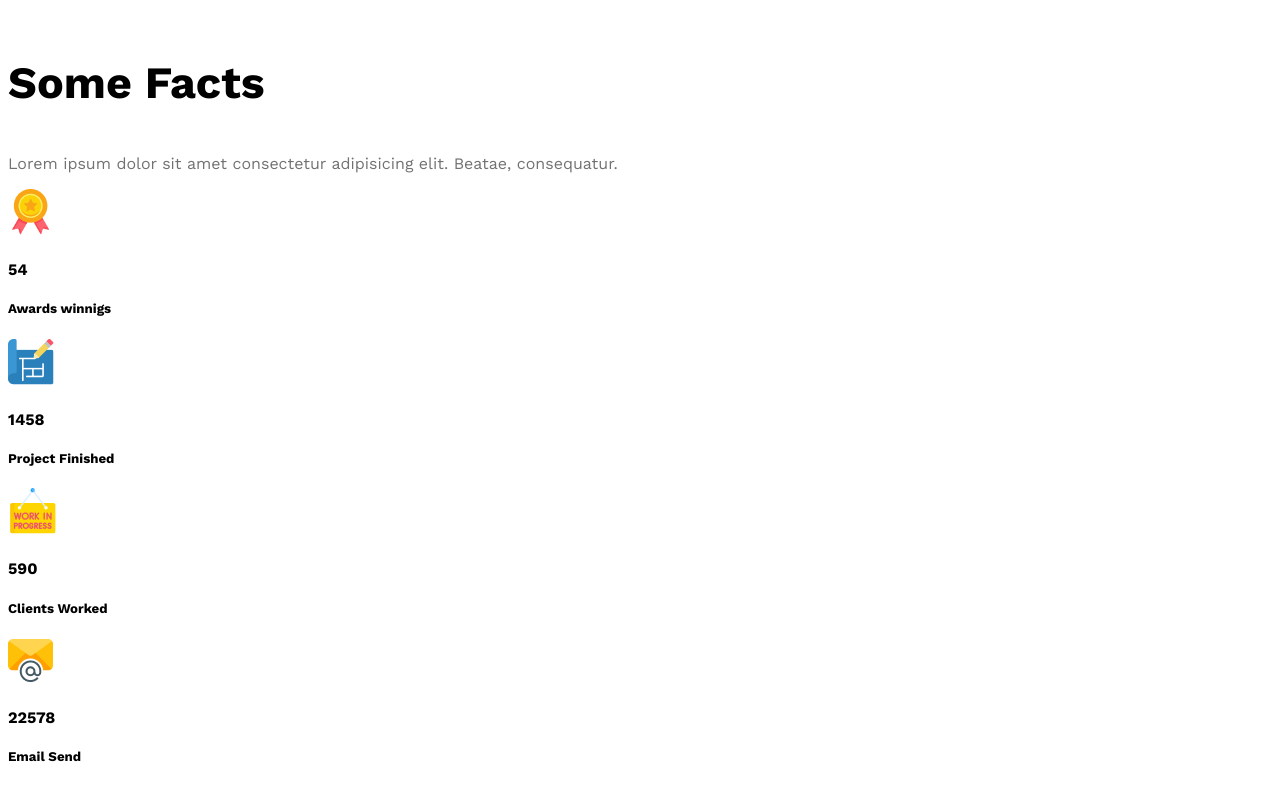
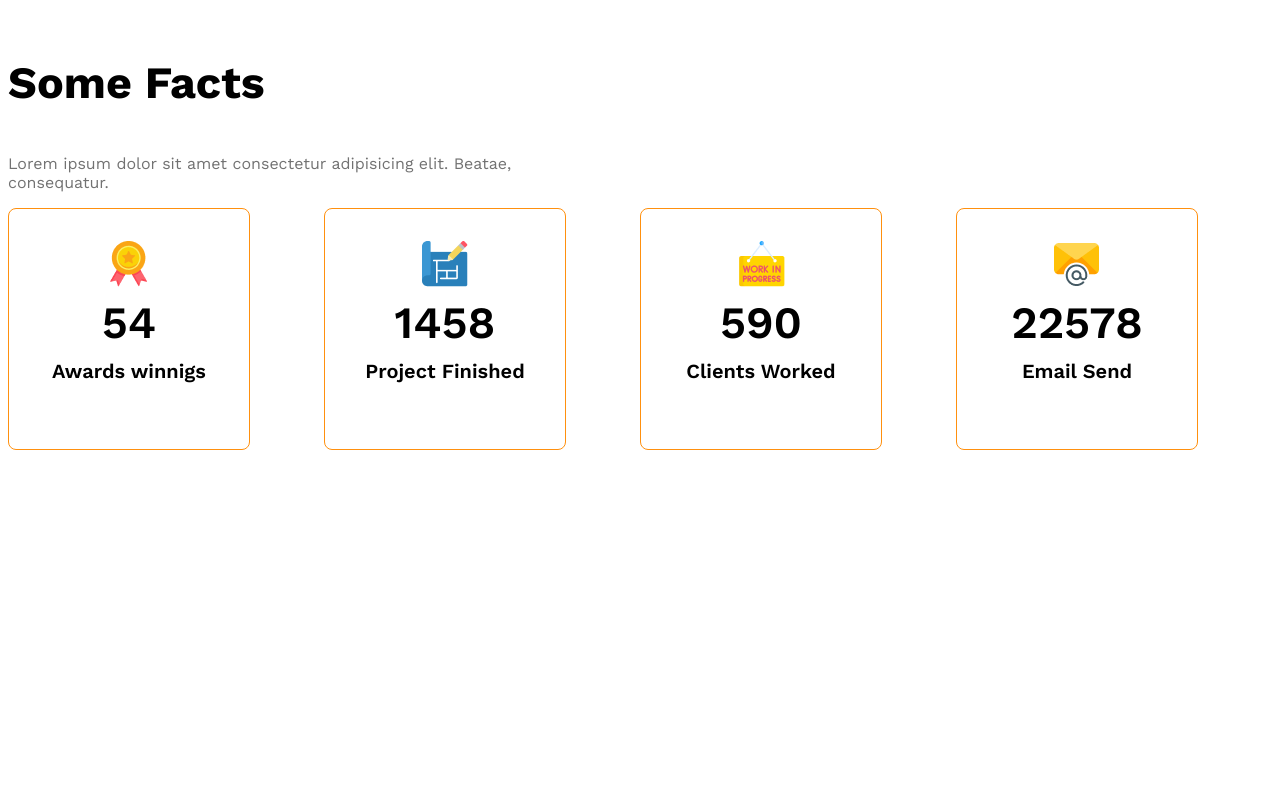
Before and after one commit to sumita692006/g3-architects-website, a plain HTML site: page index.html in a window 1280 px wide. Shown: the part 2096-2896 px from the top of the page. After the commit the page ends 2676 px from the top, so only its background shows below. Drawn offline with nearby package versions, Linux system fonts and the light colour scheme.

Commit message:
fact section added

```diff
--- a/index.html
+++ b/index.html
@@ -46,27 +46,35 @@
         <!-- features will enjoy -->
         <section>
             <h3 class="section-title">Some Facts</h3>
-            <p class="text-light-gray">Lorem ipsum dolor sit amet consectetur adipisicing elit. Beatae, consequatur.</p>
+            <p class="text-light-gray fact-description">Lorem ipsum dolor sit amet consectetur adipisicing elit. Beatae, consequatur.</p>
             <div class="facts-container">
-                 <div class="fact-card">
+                 <div class="fact-card display-flex">
+                    <div>
                         <img src="images/icons/ribon.png" alt="" class="fact-icon">
                         <h4 class="fact-number">54</h4>
-                    <h5 class="fact-name">Awards winnigs</h5>
+                        <h5 class="fact-name">Awards   winnigs</h5>
                     </div>
-                 <div class="fact-card">
+                 </div>
+                 <div class="fact-card display-flex">
+                    <div>
                         <img src="images/icons/projects.png" alt="" class="fact-icon">
                         <h4 class="fact-number">1458</h4>
                         <h5 class="fact-name">Project Finished</h5>
                     </div>
-                 <div class="fact-card">
+                 </div>
+                 <div class="fact-card display-flex">
+                    <div>
                         <img src="images/icons/customers.png" alt="" class="fact-icon">
                         <h4 class="fact-number">590</h4>
                          <h5 class="fact-name">Clients Worked</h5>
                     </div>
-                 <div class="fact-card">
+                 </div>
+                 <div class="fact-card display-flex">
+                    <div>
                         <img src="images/icons/email.png" alt="" class="fact-icon">
                         <h4 class="fact-number">22578</h4>
                         <h5 class="fact-name">Email Send</h5>
+                    </div>
                  </div>
             </div>
         </section>
--- a/styles/architects.css
+++ b/styles/architects.css
@@ -111,6 +111,38 @@ main > section{
 #quick-list{
     font-weight: 500;
 }
+
+/* some facts related styles */
+.facts-container{
+    display: grid;
+    grid-template-columns: repeat(4, 1fr);
+}
+.fact-card{
+    border: 1px solid #FF900E;
+    width: 240px;
+    height: 240px;
+    border-radius: 8px;
+    text-align: center;
+    align-items: center;
+    justify-content: center;
+}
+
+.fact-number{
+    font-size: 2.8rem;
+    font-weight: 600;
+    margin-top: 5px;
+    margin-bottom: 10px;
+}
+
+.fact-name{
+    font-size: 1.25rem;
+    font-weight: 600;
+    margin-top: 10px;
+}
+.fact-description{
+    max-width: 540px;
+}
+
 /* responsive media query */
 @media screen and (max-width:576px) {
     .navbar, .nav-link, .teams{
```
Lines whose indentation alone changed are shown as unchanged.
